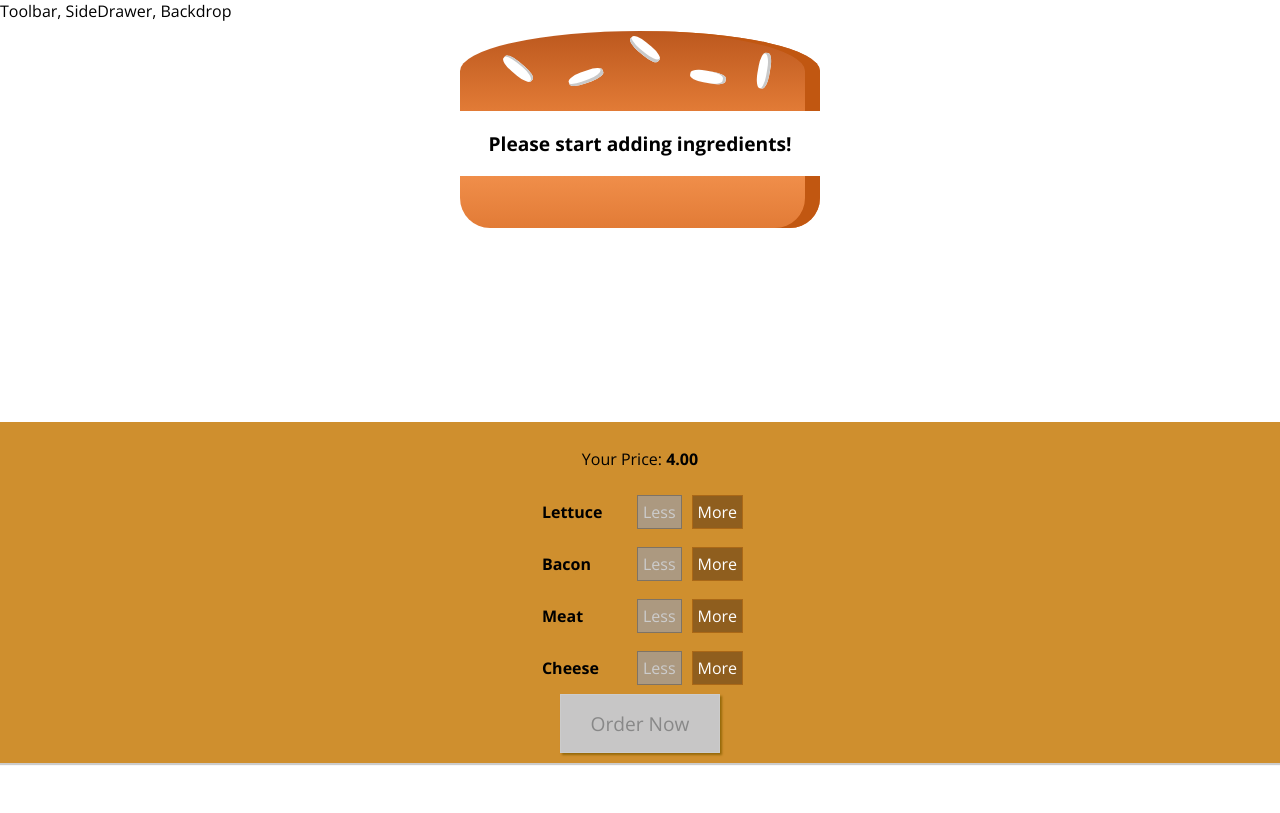
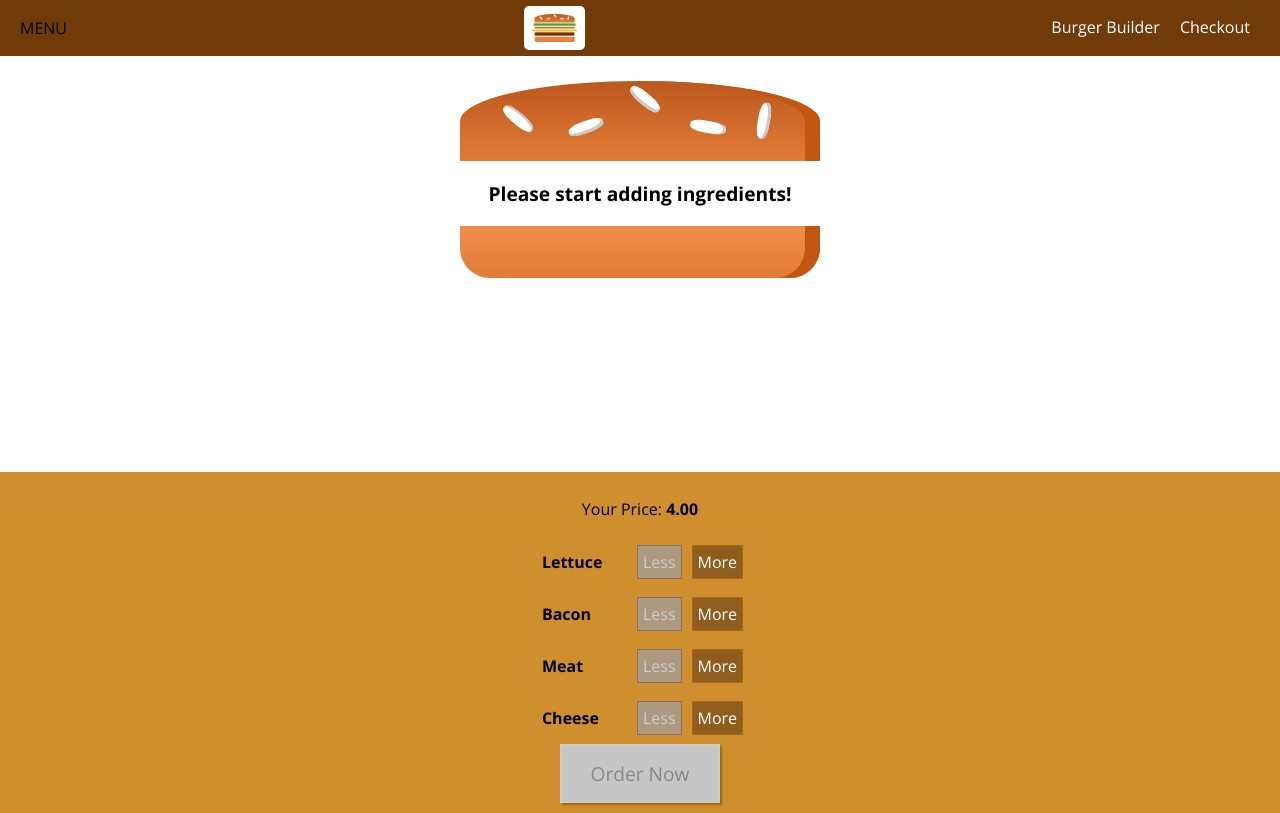
Before and after one commit to CBarrettiSigal/react-udemy-exercises, a React (Create React App) app in the folder udemy-react-complete-guide/burger-builder-app/: page / in a window 1280 px wide. Built offline with nearby package versions, Linux system fonts and the light colour scheme.

Commit message:
added toolbar and navigation items

```diff
--- a/udemy-react-complete-guide/burger-builder-app/src/components/Layout/Layout.js
+++ b/udemy-react-complete-guide/burger-builder-app/src/components/Layout/Layout.js
@@ -1,11 +1,12 @@
 import React from 'react';
 import Aux from '../../hoc/Aux';
 import classes from './Layout.module.css'
+import Toolbar from '../Navigation/Toolbar/Toolbar';
 
 const layout = (props) => (
   <Aux>
-    <div>Toolbar, SideDrawer, Backdrop</div>
-    <main className={classes.Conten}>
+    <Toolbar />
+    <main className={classes.Content}>
       {props.children}
     </main>
   </Aux>
--- a/udemy-react-complete-guide/burger-builder-app/src/components/Layout/Layout.module.css
+++ b/udemy-react-complete-guide/burger-builder-app/src/components/Layout/Layout.module.css
@@ -1,3 +1,3 @@
 .Content {
-  margin-top: 60px;
+  margin-top: 72px;
 }
--- /dev/null
+++ b/udemy-react-complete-guide/burger-builder-app/src/components/Logo/Logo.js
@@ -0,0 +1,12 @@
+import React from 'react';
+// this is needed to make webpack aware of the image, cannot simply use the relative filepath because of the compiling step later on
+import burgerLogo from '../../assets/images/burger-logo.png';
+import classes from './Logo.module.css';
+
+const logo = (props) => (
+  <div className={classes.Logo}>
+    <img src={burgerLogo} alt="BurgerLogo"/>
+  </div>
+);
+
+export default logo;
--- /dev/null
+++ b/udemy-react-complete-guide/burger-builder-app/src/components/Logo/Logo.module.css
@@ -0,0 +1,11 @@
+.Logo {
+  background-color: white;
+  padding: 8px;
+  height: 80%;
+  box-sizing: border-box;
+  border-radius: 5px;
+}
+
+.Logo img {
+  height: 100%;
+}
--- /dev/null
+++ b/udemy-react-complete-guide/burger-builder-app/src/components/Navigation/NavigationItem/NavigationItem.js
@@ -0,0 +1,12 @@
+import React from 'react';
+import classes from './NavigationItem.module.css';
+
+const navigationItem = (props) => (
+  <li className={classes.NavigationItem}>
+    <a
+    href={props.link}
+    className={props.active ? classes.active : null}>{props.children}</a>
+  </li>
+);
+
+export default navigationItem;
--- /dev/null
+++ b/udemy-react-complete-guide/burger-builder-app/src/components/Navigation/NavigationItem/NavigationItem.module.css
@@ -0,0 +1,25 @@
+.NavigationItem {
+  margin: 0;
+  box-sizing: border-box;
+  display: flex;
+  height: 100%;
+  /*width: auto;*/
+  align-items: center;
+}
+.NavigationItem a {
+  color: white;
+  text-decoration: none;
+  height: 100%;
+  padding: 16px 10px;
+  border-bottom: 4px solid transparent;
+  box-sizing: border-box;
+  display: block;
+}
+
+.NavigationItem a:hover,
+.NavigationItem a:active,
+.NavigationItem a:active {
+  background-color: #8F5C2C;
+  border-bottom: 4px solid #40A4C8;
+  color: white;
+}
--- /dev/null
+++ b/udemy-react-complete-guide/burger-builder-app/src/components/Navigation/NavigationItems/NavigationItems.js
@@ -0,0 +1,12 @@
+import React from 'react';
+import classes from './NavigationItems.module.css';
+import NavigationItem from '../NavigationItem/NavigationItem';
+
+const navigationItems = () => (
+  <ul className={classes.NavigationItems}>
+    <NavigationItem link="/" active={true}>Burger Builder</NavigationItem>
+    <NavigationItem link="/">Checkout</NavigationItem>
+  </ul>
+);
+
+export default navigationItems;
--- /dev/null
+++ b/udemy-react-complete-guide/burger-builder-app/src/components/Navigation/NavigationItems/NavigationItems.module.css
@@ -0,0 +1,8 @@
+.NavigationItems {
+  margin: 0;
+  padding: 0;
+  list-style: none;
+  display: flex;
+  align-items: center;
+  height: 100%;
+}
--- /dev/null
+++ b/udemy-react-complete-guide/burger-builder-app/src/components/Navigation/Toolbar/Toolbar.js
@@ -0,0 +1,16 @@
+import React from 'react';
+import classes from './Toolbar.module.css';
+import Logo from '../../Logo/Logo';
+import NavigationItems from '../NavigationItems/NavigationItems';
+
+const toolbar = (props) => (
+  <header className={classes.Toolbar}>
+    <div>MENU</div>
+    <Logo />
+    <nav>
+      <NavigationItems />
+    </nav>
+  </header>
+);
+
+export default toolbar;
--- /dev/null
+++ b/udemy-react-complete-guide/burger-builder-app/src/components/Navigation/Toolbar/Toolbar.module.css
@@ -0,0 +1,18 @@
+.Toolbar {
+  height: 56px;
+  width: 100%;
+  position: fixed;
+  top: 0;
+  left: 0;
+  background-color: #703B09;
+  display: flex;
+  justify-content: space-between;
+  align-items: center;
+  padding: 0 20px;
+  box-sizing: border-box;
+  z-index: 90;
+}
+
+.Toolbar nav {
+  height: 100%;
+}
```
Also changed, not shown: udemy-react-complete-guide/burger-builder-app/src/assets/images/burger-logo.png (added).
